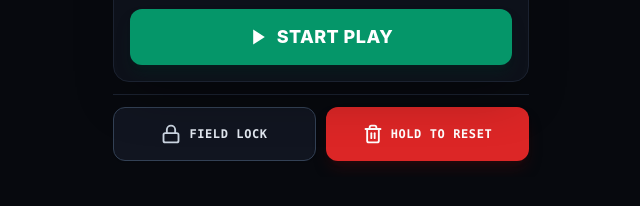
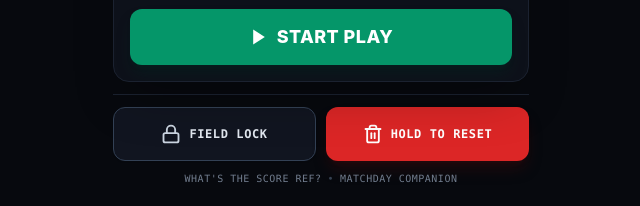
Before and after one commit to gwprocter-vibe/What-s-The-Score-Ref-, a plain HTML site: page index.html in a window 1280 px wide. Shown: the part 631-837 px from the top of the page, without its empty margins (319-959 px from the left). Before the commit the page ends 808 px from the top, so only its background shows below. Drawn offline with Linux system fonts and the light colour scheme.

Commit message:
Restore clean bottom brand signature (MATCHDAY COMPANION) and bump SW cache to v57

```diff
--- a/index.html
+++ b/index.html
@@ -722,6 +722,13 @@
     </button>
   </footer>
 
+  <!-- Subtle Bottom Brand Signature -->
+  <div class="text-center pt-2.5 pb-1 text-[10px] font-mono-sport text-slate-400 tracking-wider flex items-center justify-center gap-1.5 opacity-75">
+    <span>WHAT'S THE SCORE REF?</span>
+    <span class="text-slate-600">•</span>
+    <span>MATCHDAY COMPANION</span>
+  </div>
+
   <!-- ================= MODALS & DRAWERS ================= -->
 
   <!-- 1. FULL GOAL TIMELINE DRAWER (Handles high scoring games 20+ goals smoothly) -->
--- a/sw.js
+++ b/sw.js
@@ -1,5 +1,5 @@
 // What's The Score Ref - 100% Offline Service Worker
-const CACHE_NAME = 'whatsthescoreref-v56';
+const CACHE_NAME = 'whatsthescoreref-v57';
 const STATIC_ASSETS = [
   './',
   './index.html',
```
